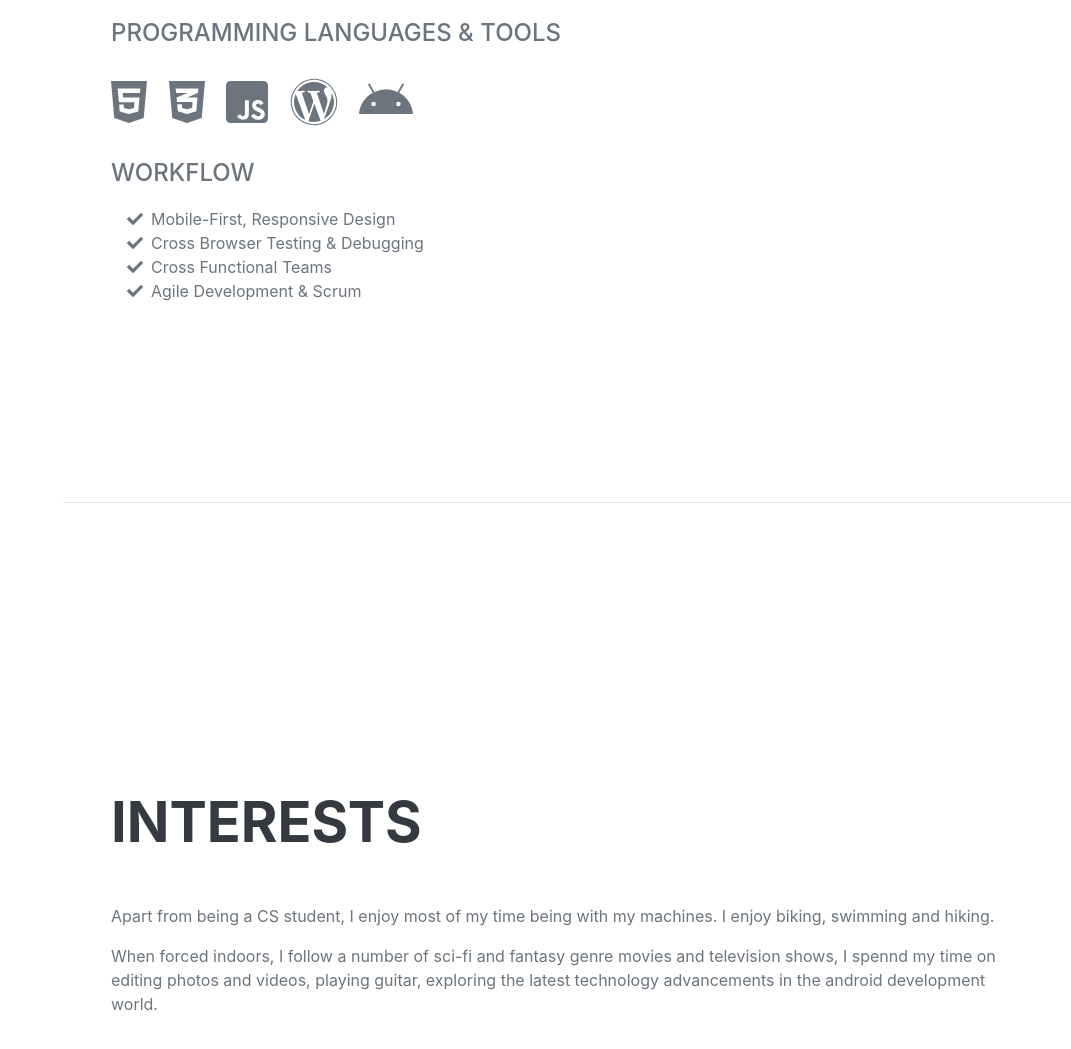
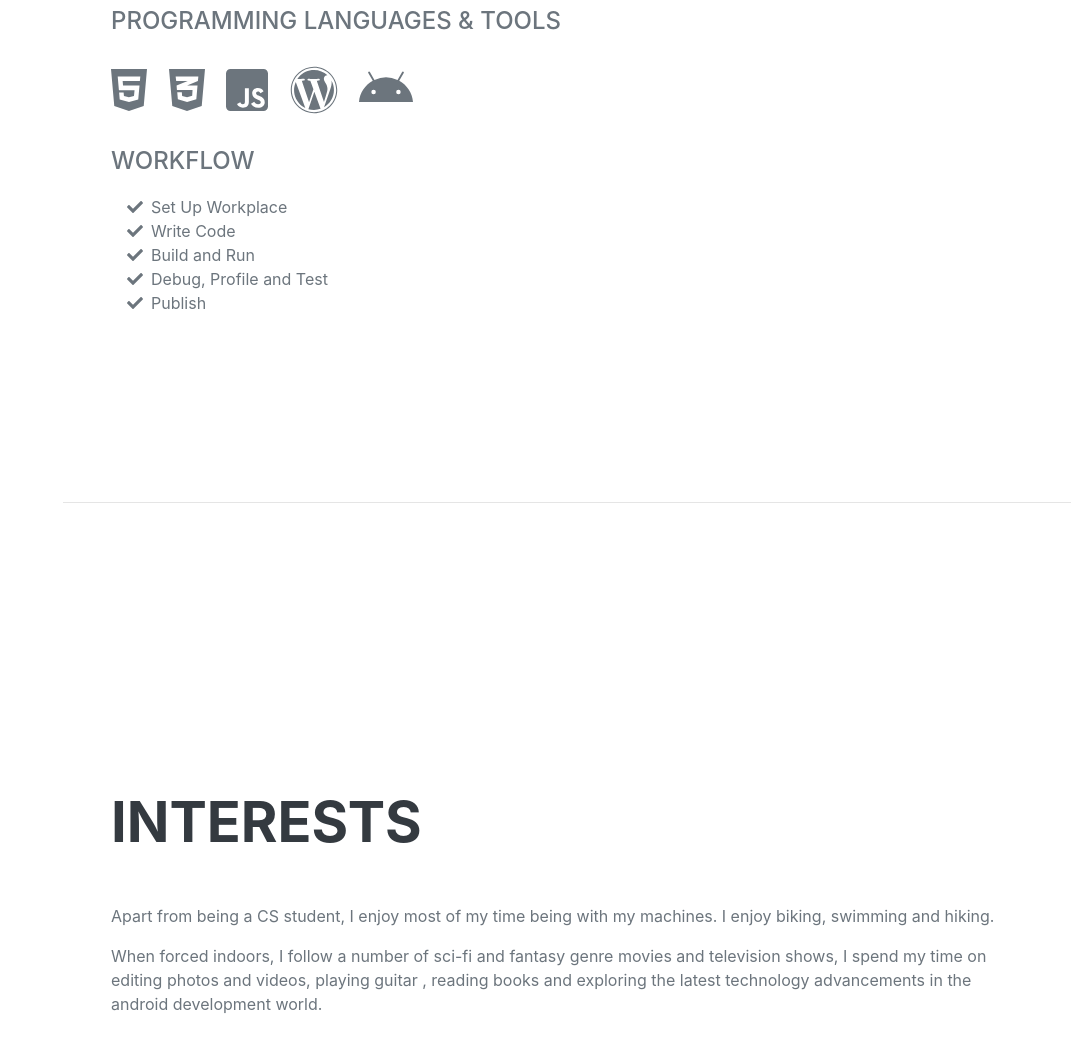
Before and after one commit to animsh/animsh.github.io, a plain HTML site: page index.html in a window 1280 px wide. Shown: the part 1901-2950 px from the top of the page, without its empty margins (209-1280 px from the left). Drawn offline with nearby package versions, Linux system fonts and the light colour scheme; a web font is replaced by a local one.

Commit message:
Update index.html

```diff
--- a/index.html
+++ b/index.html
@@ -105,19 +105,23 @@
                     <ul class="fa-ul mb-0">
                         <li>
                             <span class="fa-li"><i class="fas fa-check"></i></span>
-                            Mobile-First, Responsive Design
+                            Set Up Workplace
                         </li>
                         <li>
                             <span class="fa-li"><i class="fas fa-check"></i></span>
-                            Cross Browser Testing & Debugging
+                            Write Code
                         </li>
                         <li>
                             <span class="fa-li"><i class="fas fa-check"></i></span>
-                            Cross Functional Teams
+                            Build and Run
                         </li>
                         <li>
                             <span class="fa-li"><i class="fas fa-check"></i></span>
-                            Agile Development & Scrum
+                            Debug, Profile and Test
+                        </li>
+                        <li>
+                            <span class="fa-li"><i class="fas fa-check"></i></span>
+                            Publish
                         </li>
                     </ul>
                 </div>
@@ -128,7 +132,7 @@
                 <div class="resume-section-content">
                     <h2 class="mb-5">Interests</h2>
                     <p>Apart from being a CS student, I enjoy most of my time being with my machines. I enjoy biking, swimming and hiking.</p>
-                    <p class="mb-0">When forced indoors, I follow a number of sci-fi and fantasy genre movies and television shows, I spennd my time on editing photos and videos, playing guitar, exploring the latest technology advancements in the android development world.</p>
+                    <p class="mb-0">When forced indoors, I follow a number of sci-fi and fantasy genre movies and television shows, I spend my time on editing photos and videos, playing guitar , reading books and exploring the latest technology advancements in the android development world.</p>
                 </div>
             </section>
             <hr class="m-0" />
```
